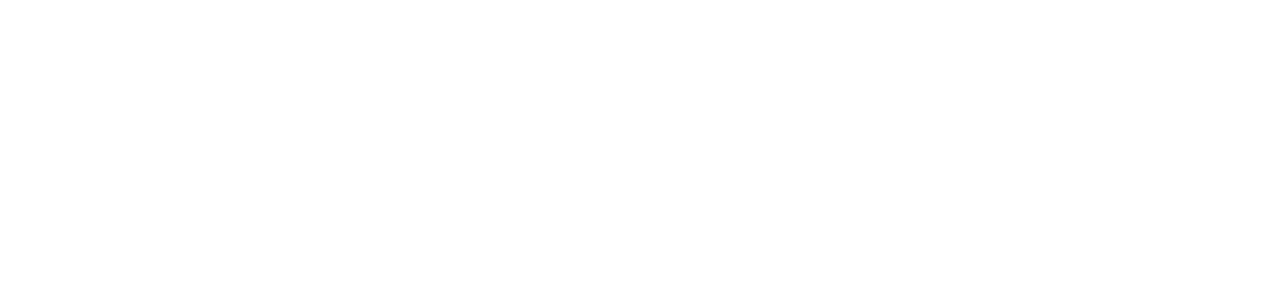
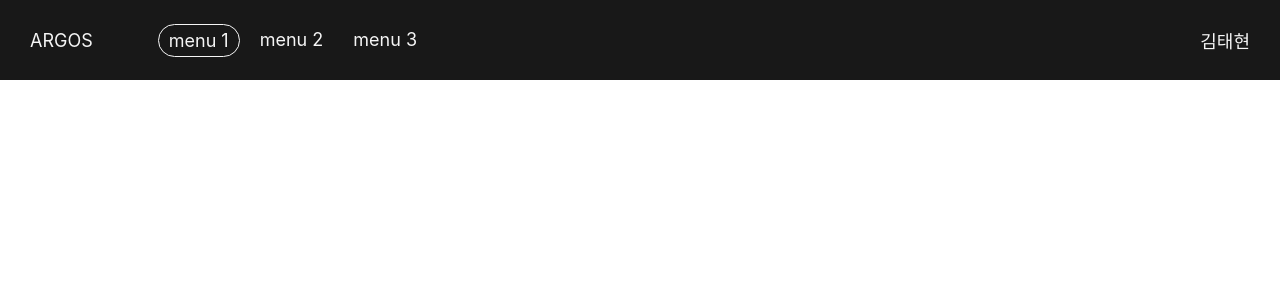
Before and after one commit to 4RG0S/2023-Spring-Homeless, a React (Create React App) app: page /post-board in a window 1280 px wide. Before the commit this address had no page. Shown: the top 300 px of the page. Built offline with nearby package versions, Linux system fonts and the light colour scheme.

Commit message:
feat: PostBoardScreen AppBar 추가

```diff
--- a/package.json
+++ b/package.json
@@ -20,6 +20,7 @@
     "react-slick": "^0.29.0",
     "rxjs": "^7.8.1",
     "slick-carousel": "^1.8.1",
+    "styled-components": "^6.0.0-rc.3",
     "typescript": "^4.9.5",
     "web-vitals": "^2.1.4"
   },
--- a/src/App.tsx
+++ b/src/App.tsx
@@ -2,12 +2,14 @@
 import { BrowserRouter, Route, Routes } from "react-router-dom";
 import { Home } from './ui/home/Home';
 import './App.css';
+import PostBoardScreen from './ui/home/home_main/post_board/PostBoardScreen';
 
 function App() {
     return (
         <BrowserRouter>
             <Routes>
                 <Route path='/' element={<Home />} />
+                <Route path='/post-board' element={<PostBoardScreen />} />
             </Routes>
         </BrowserRouter>
     )
--- /dev/null
+++ b/src/ui/home/home_main/post_board/AppBar.tsx
@@ -0,0 +1,59 @@
+import React from "react";
+import styled from "styled-components"
+import { ColorConstant } from "../../../../GlobalConstant";
+
+type AppBarProps = {
+    userName?: string;
+}
+
+const AppBar = ({ userName }: AppBarProps) => {
+    return <AppBarContainer>
+        <AppBarItem $changeCursor={true}>ARGOS</AppBarItem>
+        <AppBarItem $flexGrow={true}>{<MenuBar />}</AppBarItem>
+        <AppBarItem $changeCursor={true}>{userName}</AppBarItem>
+    </AppBarContainer>
+};
+
+export default AppBar;
+
+const AppBarContainer = styled.div`
+    display: flex;
+    flex-direction: row;
+    justify-content: space-between;
+    align-items: center;
+    height: 80px;
+    background-color: ${ColorConstant.BLACK};
+    color: ${ColorConstant.WHITE};
+`;
+
+const AppBarItem = styled.div<{ $flexGrow?: boolean, $changeCursor?: boolean }>`
+    color: ${ColorConstant.WHITE};
+    font-size: 18px;
+    padding: 0px 30px;
+    flex-grow: ${({ $flexGrow = false }) => $flexGrow ? 1 : 0};
+    cursor: ${({ $changeCursor = false }) => $changeCursor ? 'pointer' : 'default'}})};
+`;
+
+const MenuBar = () => {
+    const [selectedMenu, setSelectedMenu] = React.useState(0);
+
+    return <MenuBarContainer>
+        <MenuBarItem $selected={selectedMenu == 0} onClick={() => setSelectedMenu(0)}>menu 1</MenuBarItem>
+        <MenuBarItem $selected={selectedMenu == 1} onClick={() => setSelectedMenu(1)}>menu 2</MenuBarItem>
+        <MenuBarItem $selected={selectedMenu == 2} onClick={() => setSelectedMenu(2)}>menu 3</MenuBarItem>
+    </MenuBarContainer>
+};
+
+const MenuBarContainer = styled.div`
+    display: flex;
+    flex-direction: row;
+    justify-content: start;
+`;
+
+const MenuBarItem = styled.div<{ $selected?: boolean }>`
+    padding: 5px 10px;
+    margin: 0px 5px;
+    border: ${({ $selected = false }) => ($selected ? `1px solid ${ColorConstant.WHITE}` : 'none')};
+    border-radius: 25px;
+    cursor: pointer;
+`;
--- /dev/null
+++ b/src/ui/home/home_main/post_board/PostBoardScreen.tsx
@@ -0,0 +1,12 @@
+import React from 'react';
+import AppBar from './AppBar';
+
+const PostBoardScreen = () => {
+    const userName = "김태현";
+
+    return <>
+        <AppBar userName={userName} />
+    </>
+};
+
+export default PostBoardScreen;
```
Also changed, not shown: 1 other file (tests, documents, lock files or other folders).
